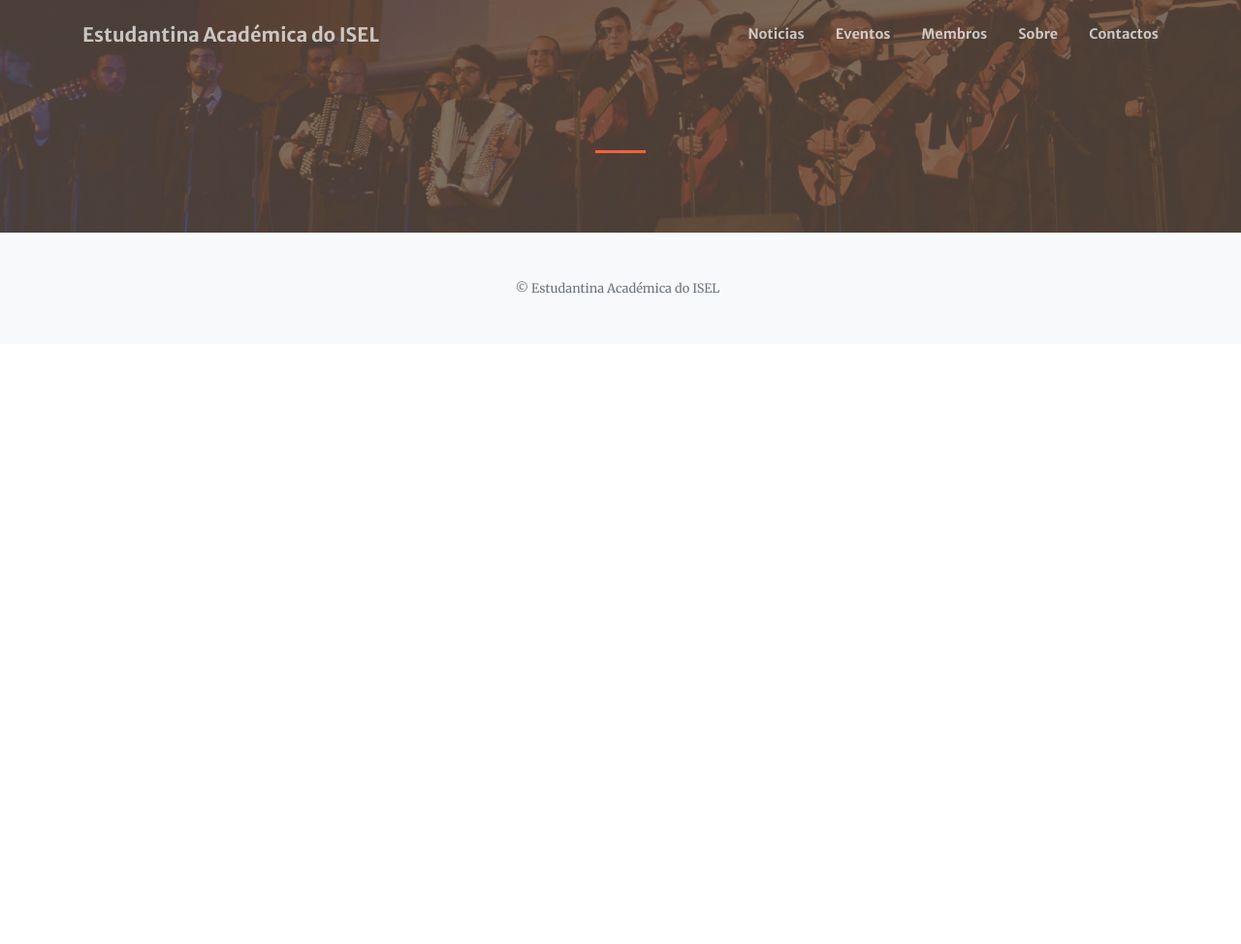
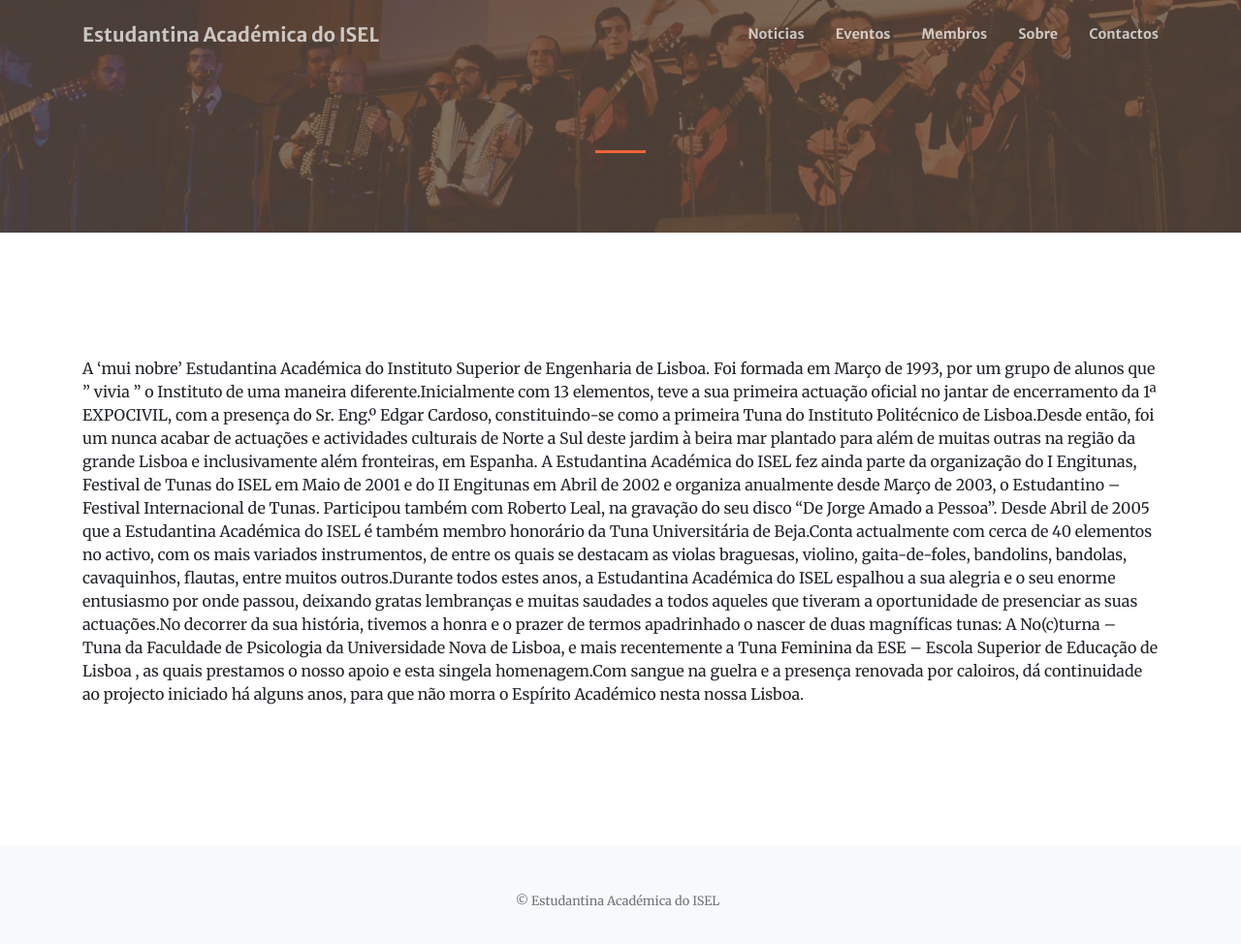
Before and after one commit to diogofgm/eaisel_site, a Jekyll site: the page built from about.md, in a window 1280 px wide and 987 px high. Shown: the top 974 px of the window at 97% size. Built offline with Jekyll 4.4.1, drawn with Linux system fonts in a browser that asks for light colours.

Commit message:
Update about.md

```diff
--- a/about.md
+++ b/about.md
@@ -4,3 +4,9 @@
   title: Sobre
   text:
 ---
+A ‘mui nobre’ Estudantina Académica do Instituto Superior de Engenharia de Lisboa. Foi formada em Março de 1993, por um grupo de alunos que ” vivia ” o Instituto de uma maneira diferente.Inicialmente com 13 elementos, teve a sua primeira actuação oficial no jantar de encerramento da 1ª EXPOCIVIL, com a presença do Sr. Eng.º Edgar Cardoso, constituindo-se como a primeira Tuna do Instituto Politécnico de Lisboa.
+Desde então, foi um nunca acabar de actuações e actividades culturais de Norte a Sul deste jardim à beira mar plantado para além de muitas outras na região da grande Lisboa e inclusivamente além fronteiras, em Espanha. A Estudantina Académica do ISEL fez ainda parte da organização do I Engitunas, Festival de Tunas do ISEL em Maio de 2001 e do II Engitunas em Abril de 2002 e organiza anualmente desde Março de 2003, o Estudantino – Festival Internacional de Tunas. Participou também com Roberto Leal, na gravação do seu disco “De Jorge Amado a Pessoa”. Desde Abril de 2005 que a Estudantina Académica do ISEL é também membro honorário da Tuna Universitária de Beja.
+Conta actualmente com cerca de 40 elementos no activo, com os mais variados instrumentos, de entre os quais se destacam as violas braguesas, violino, gaita-de-foles, bandolins, bandolas, cavaquinhos, flautas, entre muitos outros.
+Durante todos estes anos, a Estudantina Académica do ISEL espalhou a sua alegria e o seu enorme entusiasmo por onde passou, deixando gratas lembranças e muitas saudades a todos aqueles que tiveram a oportunidade de presenciar as suas actuações.
+No decorrer da sua história, tivemos a honra e o prazer de termos apadrinhado o nascer de duas magníficas tunas: A No(c)turna – Tuna da Faculdade de Psicologia da Universidade Nova de Lisboa, e mais recentemente a Tuna Feminina da ESE – Escola Superior de Educação de Lisboa , as quais prestamos o nosso apoio e esta singela homenagem.
+Com sangue na guelra e a presença renovada por caloiros, dá continuidade ao projecto iniciado há alguns anos, para que não morra o Espírito Académico nesta nossa Lisboa.
```
